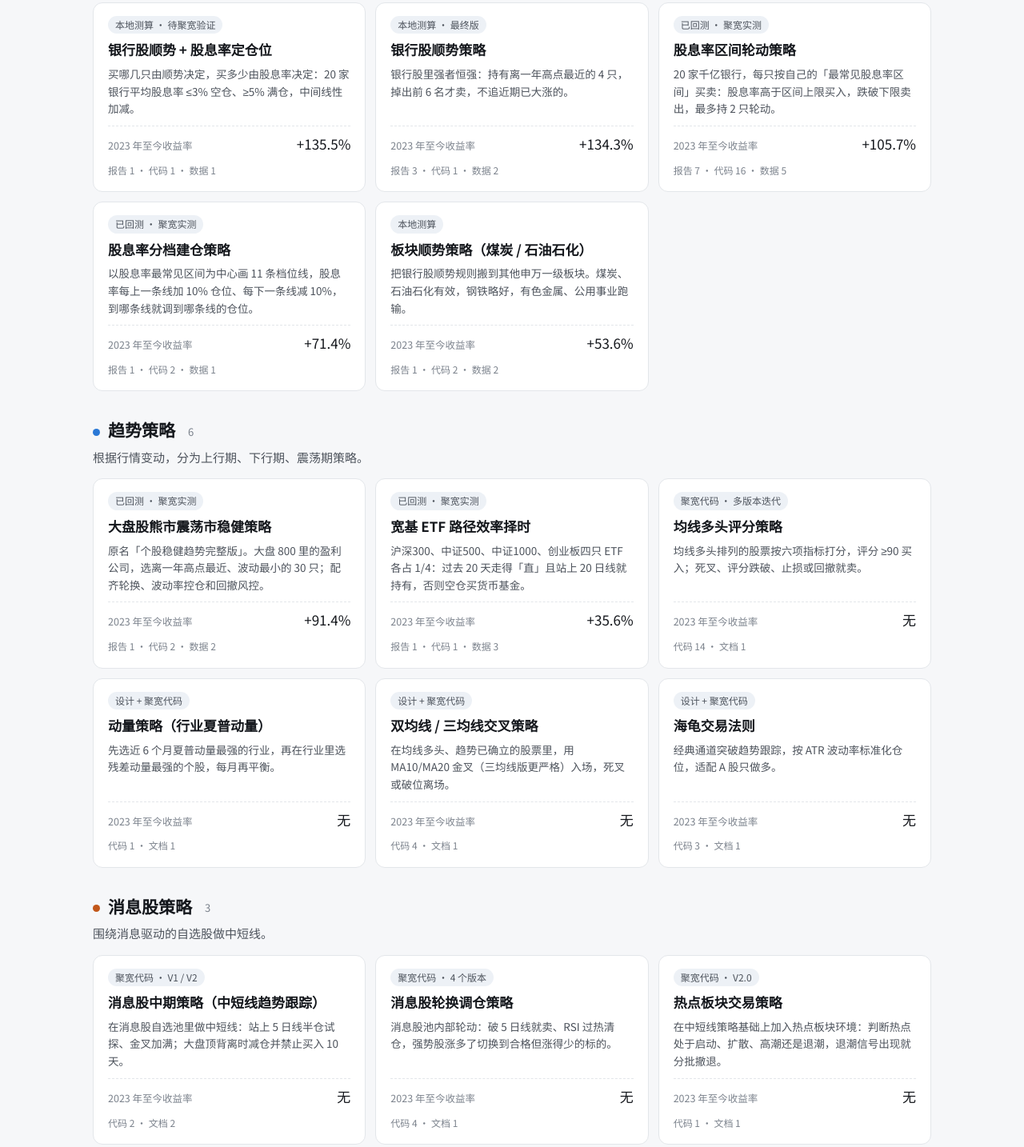
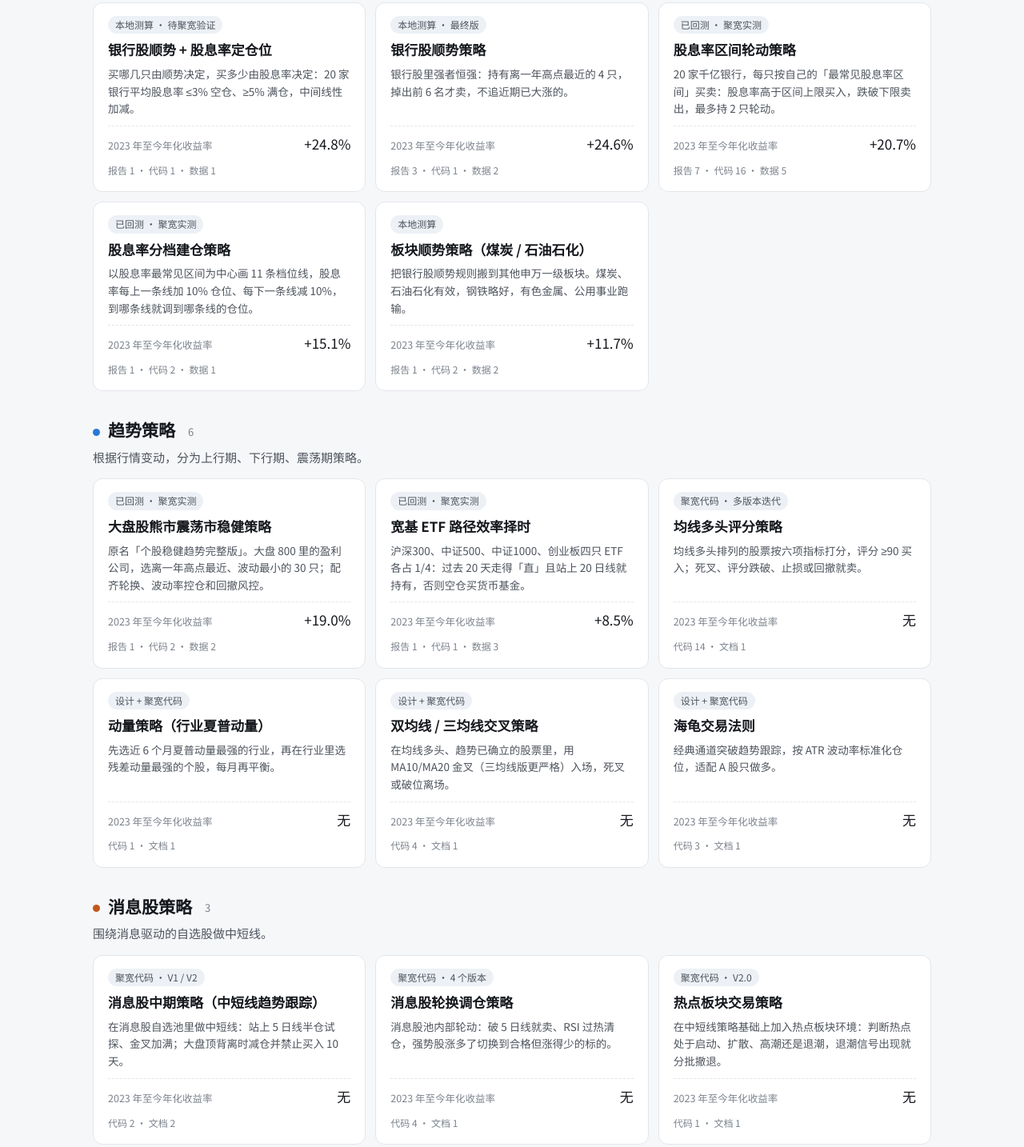
Before and after one commit to wanan99999/quant-strategies, a plain HTML site: page index.html in a window 1280 px wide. Shown: the part 390-1824 px from the top of the page at 80% size. Drawn offline with Linux system fonts and the light colour scheme.

Commit message:
Cards: show 2023-to-date annualized return instead of cumulative
Co-Authored-By: Claude Opus 5.5 <noreply@anthropic.com>

```diff
--- a/index.html
+++ b/index.html
@@ -21,48 +21,48 @@
 <section class="cat" id="dividend"><div class="cathead"><h2><span class="dot c-dividend"></span>股息率策略 <small>5</small></h2><p>主要用于银行、煤炭、石油石化等高股息股。</p></div>
 <div class="cards"><a class="card" href="s/div-momentum-position.html"><div class="chips"><span class="chip">本地测算 · 待聚宽验证</span></div>
 <h3>银行股顺势 + 股息率定仓位</h3><p>买哪几只由顺势决定，买多少由股息率决定：20 家银行平均股息率 ≤3% 空仓、≥5% 满仓，中间线性加减。</p>
-<div class="cm"><span class="cmk">2023 年至今收益率</span><span class="cmv">+135.5%</span></div>
+<div class="cm"><span class="cmk">2023 年至今年化收益率</span><span class="cmv">+24.8%</span></div>
 <div class="cnt">报告 1 · 代码 1 · 数据 1</div></a><a class="card" href="s/bank-momentum.html"><div class="chips"><span class="chip">本地测算 · 最终版</span></div>
 <h3>银行股顺势策略</h3><p>银行股里强者恒强：持有离一年高点最近的 4 只，掉出前 6 名才卖，不追近期已大涨的。</p>
-<div class="cm"><span class="cmk">2023 年至今收益率</span><span class="cmv">+134.3%</span></div>
+<div class="cm"><span class="cmk">2023 年至今年化收益率</span><span class="cmv">+24.6%</span></div>
 <div class="cnt">报告 3 · 代码 1 · 数据 2</div></a><a class="card" href="s/div-rotation.html"><div class="chips"><span class="chip">已回测 · 聚宽实测</span></div>
 <h3>股息率区间轮动策略</h3><p>20 家千亿银行，每只按自己的「最常见股息率区间」买卖：股息率高于区间上限买入，跌破下限卖出，最多持 2 只轮动。</p>
-<div class="cm"><span class="cmk">2023 年至今收益率</span><span class="cmv">+105.7%</span></div>
+<div class="cm"><span class="cmk">2023 年至今年化收益率</span><span class="cmv">+20.7%</span></div>
 <div class="cnt">报告 7 · 代码 16 · 数据 5</div></a><a class="card" href="s/div-ladder.html"><div class="chips"><span class="chip">已回测 · 聚宽实测</span></div>
 <h3>股息率分档建仓策略</h3><p>以股息率最常见区间为中心画 11 条档位线，股息率每上一条线加 10% 仓位、每下一条线减 10%，到哪条线就调到哪条线的仓位。</p>
-<div class="cm"><span class="cmk">2023 年至今收益率</span><span class="cmv">+71.4%</span></div>
+<div class="cm"><span class="cmk">2023 年至今年化收益率</span><span class="cmv">+15.1%</span></div>
 <div class="cnt">报告 1 · 代码 2 · 数据 1</div></a><a class="card" href="s/sector-momentum.html"><div class="chips"><span class="chip">本地测算</span></div>
 <h3>板块顺势策略（煤炭 / 石油石化）</h3><p>把银行股顺势规则搬到其他申万一级板块。煤炭、石油石化有效，钢铁略好，有色金属、公用事业跑输。</p>
-<div class="cm"><span class="cmk">2023 年至今收益率</span><span class="cmv">+53.6%</span></div>
+<div class="cm"><span class="cmk">2023 年至今年化收益率</span><span class="cmv">+11.7%</span></div>
 <div class="cnt">报告 1 · 代码 2 · 数据 2</div></a></div></section><section class="cat" id="trend"><div class="cathead"><h2><span class="dot c-trend"></span>趋势策略 <small>6</small></h2><p>根据行情变动，分为上行期、下行期、震荡期策略。</p></div>
 <div class="cards"><a class="card" href="s/stock-steady-trend.html"><div class="chips"><span class="chip">已回测 · 聚宽实测</span></div>
 <h3>大盘股熊市震荡市稳健策略</h3><p>原名「个股稳健趋势完整版」。大盘 800 里的盈利公司，选离一年高点最近、波动最小的 30 只；配齐轮换、波动率控仓和回撤风控。</p>
-<div class="cm"><span class="cmk">2023 年至今收益率</span><span class="cmv">+91.4%</span></div>
+<div class="cm"><span class="cmk">2023 年至今年化收益率</span><span class="cmv">+19.0%</span></div>
 <div class="cnt">报告 1 · 代码 2 · 数据 2</div></a><a class="card" href="s/etf-er-timing.html"><div class="chips"><span class="chip">已回测 · 聚宽实测</span></div>
 <h3>宽基 ETF 路径效率择时</h3><p>沪深300、中证500、中证1000、创业板四只 ETF 各占 1/4：过去 20 天走得「直」且站上 20 日线就持有，否则空仓买货币基金。</p>
-<div class="cm"><span class="cmk">2023 年至今收益率</span><span class="cmv">+35.6%</span></div>
+<div class="cm"><span class="cmk">2023 年至今年化收益率</span><span class="cmv">+8.5%</span></div>
 <div class="cnt">报告 1 · 代码 1 · 数据 3</div></a><a class="card" href="s/ma-score.html"><div class="chips"><span class="chip">聚宽代码 · 多版本迭代</span></div>
 <h3>均线多头评分策略</h3><p>均线多头排列的股票按六项指标打分，评分 ≥90 买入；死叉、评分跌破、止损或回撤就卖。</p>
-<div class="cm"><span class="cmk">2023 年至今收益率</span><span class="cmv">无</span></div>
+<div class="cm"><span class="cmk">2023 年至今年化收益率</span><span class="cmv">无</span></div>
 <div class="cnt">代码 14 · 文档 1</div></a><a class="card" href="s/adaptive-momentum.html"><div class="chips"><span class="chip">设计 + 聚宽代码</span></div>
 <h3>动量策略（行业夏普动量）</h3><p>先选近 6 个月夏普动量最强的行业，再在行业里选残差动量最强的个股，每月再平衡。</p>
-<div class="cm"><span class="cmk">2023 年至今收益率</span><span class="cmv">无</span></div>
+<div class="cm"><span class="cmk">2023 年至今年化收益率</span><span class="cmv">无</span></div>
 <div class="cnt">代码 1 · 文档 1</div></a><a class="card" href="s/ma-crossover.html"><div class="chips"><span class="chip">设计 + 聚宽代码</span></div>
 <h3>双均线 / 三均线交叉策略</h3><p>在均线多头、趋势已确立的股票里，用 MA10/MA20 金叉（三均线版更严格）入场，死叉或破位离场。</p>
-<div class="cm"><span class="cmk">2023 年至今收益率</span><span class="cmv">无</span></div>
+<div class="cm"><span class="cmk">2023 年至今年化收益率</span><span class="cmv">无</span></div>
 <div class="cnt">代码 4 · 文档 1</div></a><a class="card" href="s/turtle.html"><div class="chips"><span class="chip">设计 + 聚宽代码</span></div>
 <h3>海龟交易法则</h3><p>经典通道突破趋势跟踪，按 ATR 波动率标准化仓位，适配 A 股只做多。</p>
-<div class="cm"><span class="cmk">2023 年至今收益率</span><span class="cmv">无</span></div>
+<div class="cm"><span class="cmk">2023 年至今年化收益率</span><span class="cmv">无</span></div>
 <div class="cnt">代码 3 · 文档 1</div></a></div></section><section class="cat" id="news"><div class="cathead"><h2><span class="dot c-news"></span>消息股策略 <small>3</small></h2><p>围绕消息驱动的自选股做中短线。</p></div>
 <div class="cards"><a class="card" href="s/news-midterm.html"><div class="chips"><span class="chip">聚宽代码 · V1 / V2</span></div>
 <h3>消息股中期策略（中短线趋势跟踪）</h3><p>在消息股自选池里做中短线：站上 5 日线半仓试探、金叉加满；大盘顶背离时减仓并禁止买入 10 天。</p>
-<div class="cm"><span class="cmk">2023 年至今收益率</span><span class="cmv">无</span></div>
+<div class="cm"><span class="cmk">2023 年至今年化收益率</span><span class="cmv">无</span></div>
 <div class="cnt">代码 2 · 文档 2</div></a><a class="card" href="s/news-rotation.html"><div class="chips"><span class="chip">聚宽代码 · 4 个版本</span></div>
 <h3>消息股轮换调仓策略</h3><p>消息股池内部轮动：破 5 日线就卖、RSI 过热清仓，强势股涨多了切换到合格但涨得少的标的。</p>
-<div class="cm"><span class="cmk">2023 年至今收益率</span><span class="cmv">无</span></div>
+<div class="cm"><span class="cmk">2023 年至今年化收益率</span><span class="cmv">无</span></div>
 <div class="cnt">代码 4 · 文档 1</div></a><a class="card" href="s/hot-sector.html"><div class="chips"><span class="chip">聚宽代码 · V2.0</span></div>
 <h3>热点板块交易策略</h3><p>在中短线策略基础上加入热点板块环境：判断热点处于启动、扩散、高潮还是退潮，退潮信号出现就分批撤退。</p>
-<div class="cm"><span class="cmk">2023 年至今收益率</span><span class="cmv">无</span></div>
+<div class="cm"><span class="cmk">2023 年至今年化收益率</span><span class="cmv">无</span></div>
 <div class="cnt">代码 1 · 文档 1</div></a></div></section>
 </main>
 <script>
```
Also changed, not shown: strategies.json (+1 -1 lines), 2 other files.
